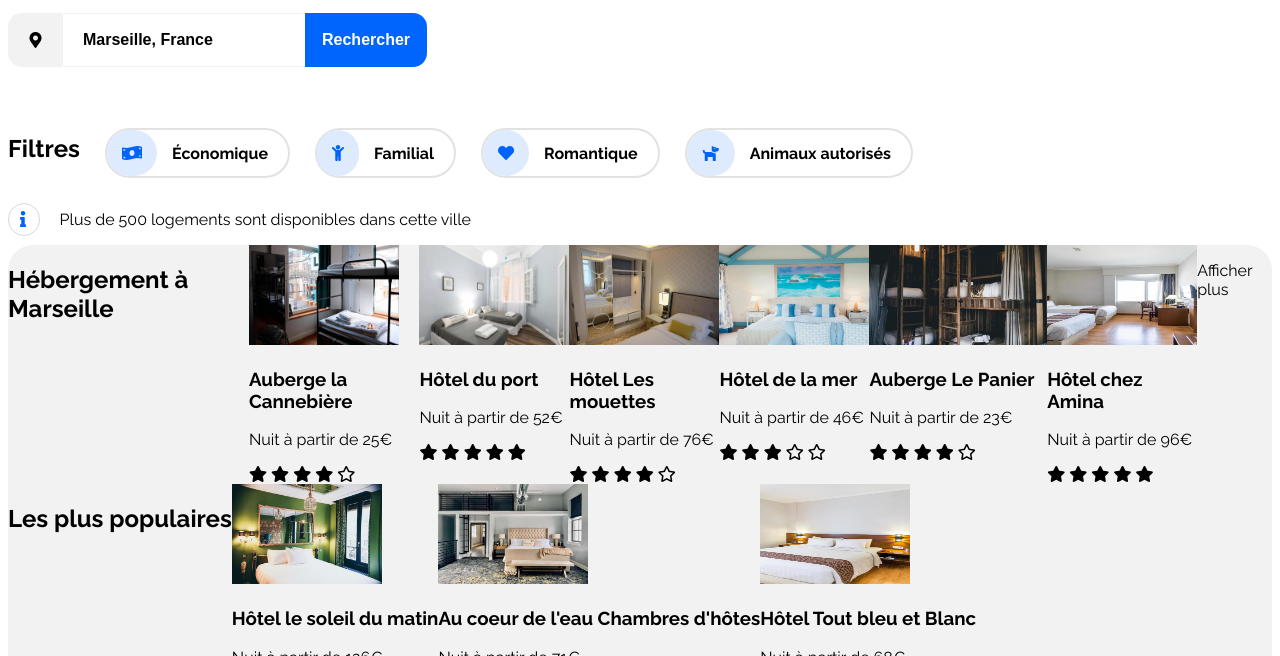
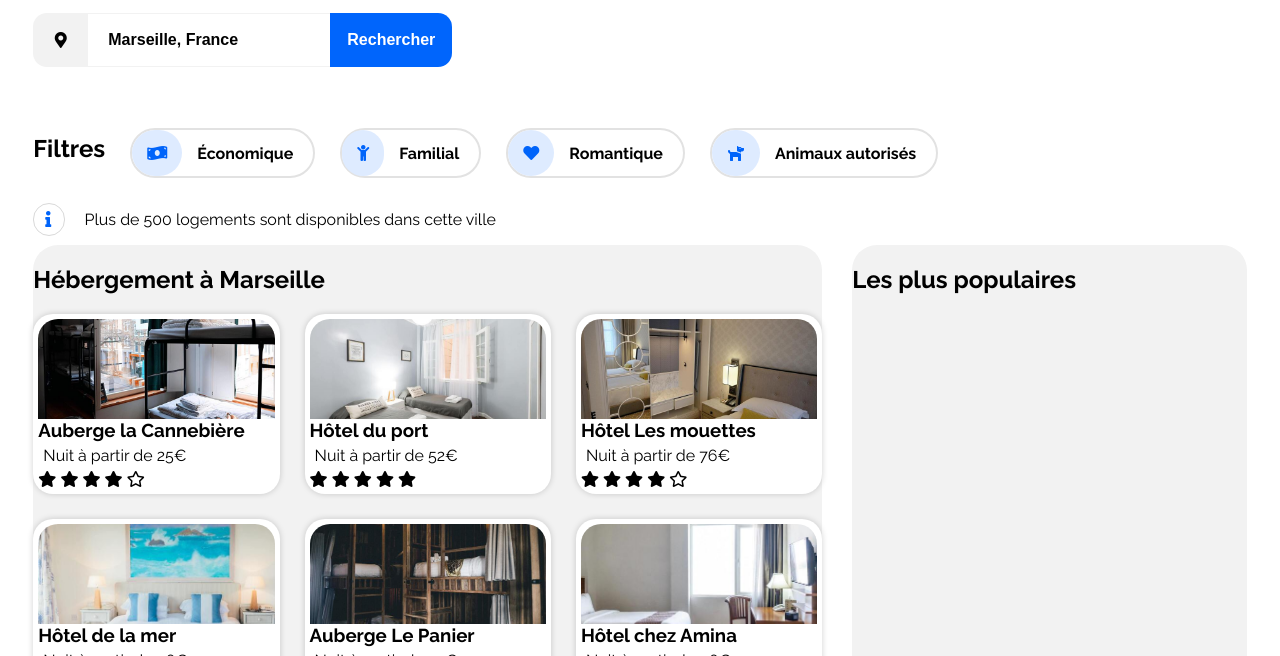
Before and after one commit to AdrienDev91/AdrienHartmann-2-21-05-2021, a plain HTML site: page index.html in a window 1280 px wide. Shown: the part 144-800 px from the top of the page. Drawn offline with Linux system fonts and the light colour scheme.

Commit message:
bloc hébergement 90%

```diff
--- a/index.html
+++ b/index.html
@@ -32,7 +32,7 @@
 
                 <ul class="navigation">
 
-                    <div class="underline-effect"><li><a class="hebergement_nav">Hébergement</a></li></div>
+                    <li><a class="hebergement_nav">Hébergement</a></li>
                     <li><a class="activites_nav">Activités</a></li>
                     <li><a class="sinscrire_nav">S'inscrire</a></li>
 
@@ -93,18 +93,49 @@
 
 <section class="blocs">
 
-    <div class="bloc_accomodation">
+    <div class="bloc_hebergements">
 
-                <div>
-                     <h2>Hébergement à Marseille</h2>
-                </div>
+        <h2>Hébergement à Marseille</h2>
 
-            <div>
+        <div class="hebergements-imgs">
+            <div class="img-case1">
 
-                <img class="img-case1"src="images/hebergements/4_small/marcus-loke-WQJvWU_HZFo-unsplash.jpg" alt="Auberge la Cannebière">
-                <h3>Auberge la Cannebière</h3>
-                <p>Nuit à partir de 25€</p>
+                <img class="img" src="images/hebergements/4_small/marcus-loke-WQJvWU_HZFo-unsplash.jpg" alt="Auberge la Cannebière">
+                <h3 class="nom-hotel">Auberge la Cannebière</h3>
+                <p class="prix-hotel">Nuit à partir de 25€</p>
 
+            <div class="stars">
+                    <div class="fas fa-star"></div>
+                    <div class="fas fa-star"></div>
+                    <div class="fas fa-star"></div>
+                    <div class="fas fa-star"></div>
+                    <div class="far fa-star"></div>
+            </div>
+            </div>
+
+            <div class="img-case1">
+
+                <img class="img" src="images/hebergements/4_small/fred-kleber-gTbaxaVLvsg-unsplash.jpg" alt="Hôtel du port">
+                <h3 class="nom-hotel">Hôtel du port</h3>
+                <p class="prix-hotel">Nuit à partir de 52€</p>
+
+            <div class="stars">
+                    <div class="fas fa-star"></div>
+                    <div class="fas fa-star"></div>
+                    <div class="fas fa-star"></div>
+                    <div class="fas fa-star"></div>
+                    <div class="fas fa-star"></div>
+
+            </div>
+            </div>
+
+            <div class="img-case1">
+
+                <img class="img" src="images/hebergements/4_small/reisetopia-B8WIgxA_PFU-unsplash.jpg" alt="Hôtel Les mouettes">
+                <h3 class="nom-hotel">Hôtel Les mouettes</h3>
+                <p class="prix-hotel">Nuit à partir de 76€</p>
+
+            <div class="stars">
                     <div class="fas fa-star"></div>
                     <div class="fas fa-star"></div>
                     <div class="fas fa-star"></div>
@@ -112,26 +143,31 @@
                     <div class="far fa-star"></div>
 
             </div>
+            </div>
 
-            <div>
+            <div class="img-case1">
 
-                <img class="img-case1" src="images/hebergements/4_small/fred-kleber-gTbaxaVLvsg-unsplash.jpg" alt="Hôtel du port">
-                <h3>Hôtel du port</h3>
-                <p>Nuit à partir de 52€</p>
+                <img class="img" src="images/hebergements/4_small/annie-spratt-Eg1qcIitAuA-unsplash.jpg" alt="Hôtel de la mer">
+                <h3 class="nom-hotel">Hôtel de la mer</h3>
+                <p class="prix-hotel">Nuit à partir de 46€</p>
 
+            <div class="stars">
                     <div class="fas fa-star"></div>
                     <div class="fas fa-star"></div>
                     <div class="fas fa-star"></div>
-                    <div class="fas fa-star"></div>
-                    <div class="fas fa-star"></div>
+                    <div class="far fa-star"></div>
+                    <div class="far fa-star"></div>
 
             </div>
+            </div>
 
-            <div>
+            <div class="img-case1">
 
-                <img class="img-case1" src="images/hebergements/4_small/reisetopia-B8WIgxA_PFU-unsplash.jpg" alt="Hôtel Les mouettes">
-                <h3>Hôtel Les mouettes</h3>
-                <p>Nuit à partir de 76€</p>
+                <img class="img" src="images/hebergements/4_small/nicate-lee-kT-ZyaiwBe0-unsplash.jpg" alt="Auberge le panier">
+                <h3 class="nom-hotel">Auberge Le Panier</h3>
+                <p class="prix-hotel">Nuit à partir de 23€</p>
+
+            <div class="stars">
                     <div class="fas fa-star"></div>
                     <div class="fas fa-star"></div>
                     <div class="fas fa-star"></div>
@@ -139,44 +175,25 @@
                     <div class="far fa-star"></div>
 
             </div>
-
-            <div>
-
-                <img class="img-case1" src="images/hebergements/4_small/annie-spratt-Eg1qcIitAuA-unsplash.jpg" alt="Hôtel de la mer">
-                <h3>Hôtel de la mer</h3>
-                <p>Nuit à partir de 46€</p>
-                    <div class="fas fa-star"></div>
-                    <div class="fas fa-star"></div>
-                    <div class="fas fa-star"></div>
-                    <div class="far fa-star"></div>
-                    <div class="far fa-star"></div>
-
             </div>
 
-            <div>
+            <div class="img-case1">
 
-                <img class="img-case1" src="images/hebergements/4_small/nicate-lee-kT-ZyaiwBe0-unsplash.jpg" alt="Auberge le panier">
-                <h3>Auberge Le Panier</h3>
-                <p>Nuit à partir de 23€</p>
-                    <div class="fas fa-star"></div>
-                    <div class="fas fa-star"></div>
-                    <div class="fas fa-star"></div>
-                    <div class="fas fa-star"></div>
-                    <div class="far fa-star"></div>
+                <img class="img" src="images/hebergements/4_small/febrian-zakaria-M6S1WvfW68A-unsplash.jpg" alt="Hôtel chez Amina">
+                <h3 class="nom-hotel">Hôtel chez Amina</h3>
+                <p class="prix-hotel">Nuit à partir de 96€</p>
 
-            </div>
-
-            <div>
-
-                <img class="img-case1" src="images/hebergements/4_small/febrian-zakaria-M6S1WvfW68A-unsplash.jpg" alt="Hôtel chez Amina">
-                <h3>Hôtel chez Amina</h3>
-                <p>Nuit à partir de 96€</p>
+            <div class="stars">
                     <div class="fas fa-star"></div>
                     <div class="fas fa-star"></div>
                     <div class="fas fa-star"></div>
                     <div class="fas fa-star"></div>
                     <div class="fas fa-star"></div>
             </div>
+            </div>
+        </div>
+
+
             <div>
                 <p>Afficher plus</p>
             </div>
@@ -191,9 +208,9 @@
                 <h2>Les plus populaires</h2>
             </div>
 
-            <div>
+            <!--<div class="img-case2">
 
-                <img class="img-case2" src="images/hebergements/4_small/emile-guillemot-Bj_rcSC5XfE-unsplash.jpg"
+                <img class="" src="images/hebergements/4_small/emile-guillemot-Bj_rcSC5XfE-unsplash.jpg"
                     alt="Hôtel le soleil du matin">
                 <h3>Hôtel le soleil du matin</h3>
                 <p>Nuit à partir de 126€</p>
@@ -205,9 +222,9 @@
 
             </div>
 
-            <div>
+            <div class="img-case2">
 
-                <img class="img-case2" src="images/hebergements/4_small/aw-creative-VGs8z60yT2c-unsplash.jpg"
+                <img class="" src="images/hebergements/4_small/aw-creative-VGs8z60yT2c-unsplash.jpg"
                     alt="Au coeur de l'eau Chambres d'hôtes">
                 <h3>Au coeur de l'eau Chambres d'hôtes</h3>
                 <p>Nuit à partir de 71€</p>
@@ -219,9 +236,9 @@
 
             </div>
 
-            <div>
+            <div class="img-case2">
 
-                <img class="img-case2" src="images/hebergements/4_small/febrian-zakaria-sjvU0THccQA-unsplash.jpg"
+                <img class="" src="images/hebergements/4_small/febrian-zakaria-sjvU0THccQA-unsplash.jpg"
                     alt="Hôtel Tout bleu et Blanc">
                 <h3>Hôtel Tout bleu et Blanc</h3>
                 <p>Nuit à partir de 68€</p>
@@ -237,7 +254,7 @@
 
         <!--Bloc3 "Activités à Marseille"-->
 
-<section class="bloc_activities">
+<!--<section class="bloc_activities">
 
             <div>
                 <h2>Activités à Marseille</h2>
@@ -245,28 +262,28 @@
 
             <div>
 
-                <img class="img-case1" src="images/activites/4_small/reno-laithienne-QUgJhdY5Fyk-unsplash.jpg" alt="Vieux Port">
+                <img class="" src="images/activites/4_small/reno-laithienne-QUgJhdY5Fyk-unsplash.jpg" alt="Vieux Port">
                 <h3>Vieux Port</h3>
 
             </div>
 
             <div>
 
-                <img class="img-case1" src="images/activites/4_small/paul-hermann-QFTrLdQIRhI-unsplash.jpg" alt="Fort de Pomègues">
+                <img class="" src="images/activites/4_small/paul-hermann-QFTrLdQIRhI-unsplash.jpg" alt="Fort de Pomègues">
                 <h3>Fort de Pomègues</h3>
 
             </div>
 
             <div>
 
-                <img class="img-case1" src="images/activites/4_small/kevin-hikari-rV_Qd1l-VXg-unsplash.jpg" alt="Îles du Frioul">
+                <img class="" src="images/activites/4_small/kevin-hikari-rV_Qd1l-VXg-unsplash.jpg" alt="Îles du Frioul">
                 <h3>Îles du Frioul</h3>
 
             </div>
 
             <div>
 
-                <img class="img-case1" src="images/activites/4_small/kilyan-sockalingum-NR8-cBCN3aI-unsplash.jpg"
+                <img class="" src="images/activites/4_small/kilyan-sockalingum-NR8-cBCN3aI-unsplash.jpg"
                     alt="Parc National des Calanques">
                 <h3>Parc National des Calanques</h3>
 
@@ -274,23 +291,23 @@
 
             <div>
 
-                <img class="img-case1" src="images/activites/4_small/florian-wehde-xW9e8gdotxI-unsplash.jpg" alt="Notre-Dame-de-la-Garde">
+                <img class="" src="images/activites/4_small/florian-wehde-xW9e8gdotxI-unsplash.jpg" alt="Notre-Dame-de-la-Garde">
                 <h3>Notre-Dame-de-la-Garde</h3>
 
             </div>
 
             <div>
 
-                <img class="img-case1" src="images/activites/4_small/lena-paulin-wH2-EJoDcV0-unsplash.jpg" alt="Parc Longchamp">
+                <img class="" src="images/activites/4_small/lena-paulin-wH2-EJoDcV0-unsplash.jpg" alt="Parc Longchamp">
                 <h3>Parc Longchamp</h3>
 
             </div>
 </section>
-</main>
+</main>-->
 
     <!--Bas de Page-->
 
-    <footer class="footer">
+    <!--<footer class="footer">
 
         <ul class="footer_bloc">
                 <li class="footer_h3"><h3>A propos</h3></li>
@@ -316,7 +333,7 @@
         </ul>
 
 
-    </footer>
+    </footer>-->
 </body>
 
 </html>
--- a/style.css
+++ b/style.css
@@ -6,6 +6,7 @@ body
 
 }
 main{
+    width: 96%;
     max-width: 1440px;
     margin: auto;
 }
@@ -144,9 +145,10 @@ margin: 10px 0;
     margin-right: 15px;
 }
 
-.fa, .fas{
-    display: inline-block;
+.fa, .fas,{
+
     font-weight: 900;
+
 }
 
 
@@ -179,59 +181,6 @@ margin: 10px 0;
     justify-content: center;
 
 }
-
-.blocs{
-
-    display: flex;
-    flex-direction: column;
-    background-color: #F2F2F2;
-    border-radius: 25px;
-}
-
-.bloc_accomodation{
-
-    display: flex;
-
-
-
-
-
-}
-
-.bloc_most-popular{
-
-    display: flex;
-
-
-}
-
-.bloc_activities{
-
-    display: flex;
-
-
-
-}
-
-.img-case1{
-
-    max-height: 100px;
-    min-width: 150px;
-
-
-
-}
-
-.img-case2{
-
-
-    max-height: 100px;
-    min-width: 150px;
-
-}
-
-
-
 
 
 
@@ -266,5 +215,93 @@ margin: 10px 0;
 
     font-size: 18px;
 
+}
+
+
+
+
+/*Bloc Hebergement*/
+
+.blocs{
+
+    display:flex ;
+
 
 }
+
+.bloc_hebergements{
+
+    display: block;
+    flex: 2;
+    height: 500px;
+    margin-right: 15px;
+    border-radius: 25px;
+    background-color: #F2F2F2;
+
+
+}
+
+.hebergements-imgs{
+
+    display: grid;
+    grid-template-columns: repeat(3, 1fr);
+    grid-gap: 25px;
+    padding: 0 0 0 0;
+
+
+}
+
+.img-case1{
+
+    background: white;
+    display: flex;
+    flex-direction: column;
+    justify-content: left;
+    align-items: start;
+    border-radius: 20px;
+    border: 5px solid transparent;
+    box-shadow: 0px 0px 6px 0px #0000002e;
+}
+
+.nom-hotel{
+
+    margin: 0;
+
+}
+
+.prix-hotel{
+
+    padding: 0 5px 0 5px;
+    margin: 5px 0 5px 0;
+
+}
+
+.stars{
+
+    display: inline-block;
+
+}
+
+.bloc_most-popular{
+
+    display: block;
+    flex: 1;
+    height: 500px;
+    margin-left: 15px;
+    border-radius: 25px;
+    background-color: #F2F2F2;
+
+
+}
+
+.img{
+
+    width: 100%;
+    height: 100px;
+    background-size: 100% 100%;
+    border-radius: 20px 20px 0 0;
+    object-fit: cover;
+
+
+
+}
```
